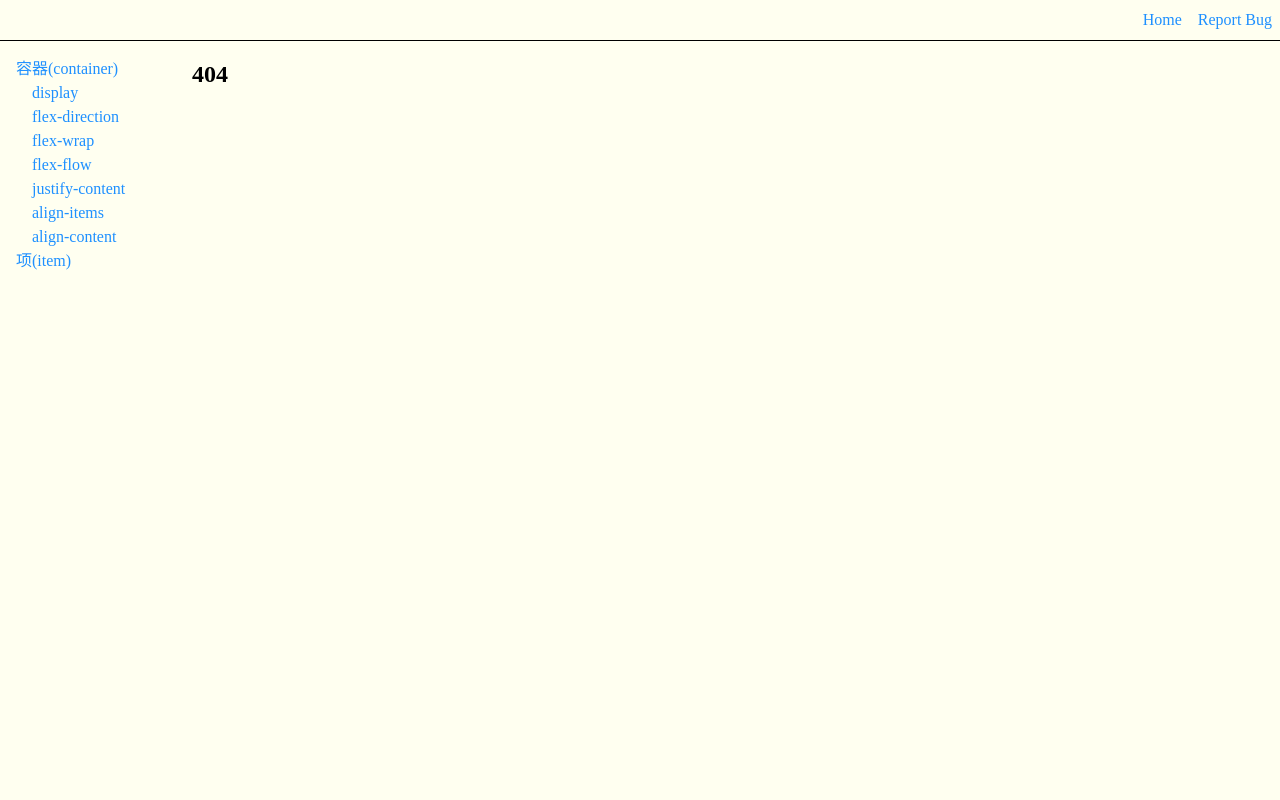
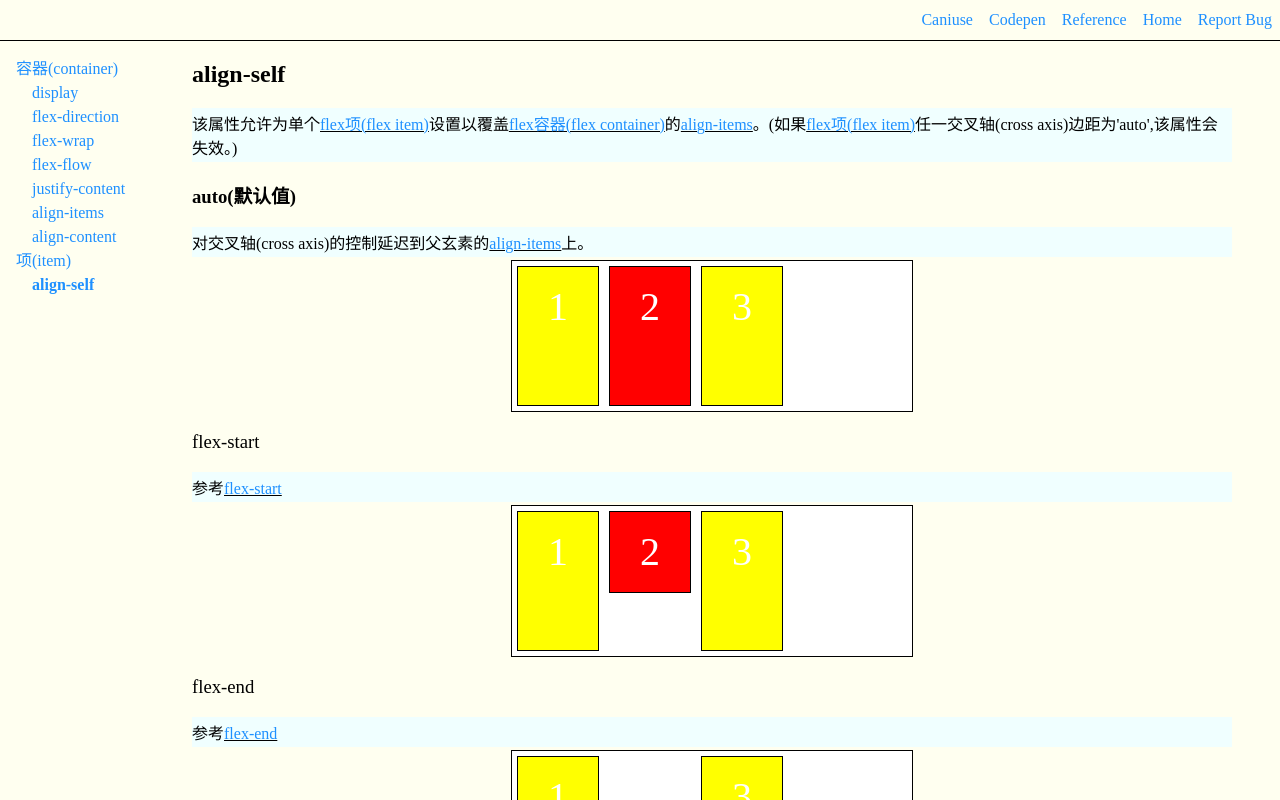
Before and after one commit to asurance/flex-tutorial, a Next.js app: page /item/AlignSelf in a window 1280 px wide. Before the commit this address had no page. Built offline with nearby package versions, Linux system fonts and the light colour scheme.

Commit message:
feat(align-self): 基本完成

```diff
--- a/components/Layout.tsx
+++ b/components/Layout.tsx
@@ -47,6 +47,10 @@ const containers: NavVO[] = [
 ]
 
 const items: NavVO[] = [
+    {
+        link: 'AlignSelf',
+        text: 'align-self',
+    },
 ]
 
 const Layout = ({
--- /dev/null
+++ b/pages/item/AlignSelf.tsx
@@ -0,0 +1,106 @@
+import FlexStyles from '../../styles/Flex.module.css'
+
+import { ReactElement } from 'react'
+import Layout from '../../components/Layout'
+import PropertyValue from '../../components/PropertyValue'
+import FlexContainer from '../../components/FlexContainer'
+import FlexItem from '../../components/FlexItem'
+import { Container, CrossAxis, Item } from '../../components/LinkItem'
+import { NavVO } from '../../interfaces/NavVO'
+import PropertyP from '../../components/PropertyP'
+import ArticleLink from '../../components/ArticleLink'
+
+const AlignItems = <ArticleLink href="/container/AlignItems" keep>align-items</ArticleLink>
+const FlexStart = <ArticleLink href="/container/AlignItems#flex-start" keep>flex-start</ArticleLink>
+const FlexEnd = <ArticleLink href="/container/AlignItems#flex-end" keep>flex-end</ArticleLink>
+const Center = <ArticleLink href="/container/AlignItems#center" keep>center</ArticleLink>
+const Baseline = <ArticleLink href="/container/AlignItems#baseline" keep>baseline</ArticleLink>
+const Stretch = <ArticleLink href="/container/AlignItems#stretch" keep>stretch</ArticleLink>
+
+const headNavs: NavVO[] = [
+    {
+        link: 'https://caniuse.com/?search=CSS%20property%3A%20align-self%3A%20Supported%20in%20Flex%20Layout',
+        text: 'Caniuse'
+    },
+    {
+        link: 'https://codepen.io/asurance/pen/abmrOmd',
+        text: 'Codepen'
+    },
+    {
+        link: 'https://www.w3.org/TR/css-flexbox-1/#align-items-property',
+        text: 'Reference',
+    },
+]
+
+const ContainerClassNames = [FlexStyles['container-larger']]
+const ItemClassNames = [FlexStyles['item-auto-height']]
+const SampleItemClassNames = [...ItemClassNames, FlexStyles['item-sample']]
+
+export default function AlignSelf(): ReactElement {
+    return <Layout title="align-self" navs={headNavs}>
+        <header><h1>align-self</h1></header>
+        <section>
+            <PropertyP>该属性允许为单个{Item}设置以覆盖{Container}的{AlignItems}。(如果{Item}任一{CrossAxis}边距为&apos;auto&apos;,该属性会失效。)</PropertyP>
+        </section>
+        <PropertyValue value="auto" isDefault>
+            <PropertyP>对{CrossAxis}的控制延迟到父玄素的{AlignItems}上。</PropertyP>
+            <section>
+                <FlexContainer className={ContainerClassNames}>
+                    <FlexItem className={ItemClassNames}>1</FlexItem>
+                    <FlexItem className={SampleItemClassNames}>2</FlexItem>
+                    <FlexItem className={ItemClassNames}>3</FlexItem>
+                </FlexContainer>
+            </section>
+        </PropertyValue>
+        <PropertyValue value="flex-start" >
+            <PropertyP>参考{FlexStart}</PropertyP>
+            <section>
+                <FlexContainer className={ContainerClassNames}>
+                    <FlexItem className={ItemClassNames}>1</FlexItem>
+                    <FlexItem style={{ alignSelf: 'flex-start' }} className={SampleItemClassNames}>2</FlexItem>
+                    <FlexItem className={ItemClassNames}>3</FlexItem>
+                </FlexContainer>
+            </section>
+        </PropertyValue>
+        <PropertyValue value="flex-end" >
+            <PropertyP>参考{FlexEnd}</PropertyP>
+            <section>
+                <FlexContainer className={ContainerClassNames}>
+                    <FlexItem className={ItemClassNames}>1</FlexItem>
+                    <FlexItem style={{ alignSelf: 'flex-end' }} className={SampleItemClassNames}>2</FlexItem>
+                    <FlexItem className={ItemClassNames}>3</FlexItem>
+                </FlexContainer>
+            </section>
+        </PropertyValue>
+        <PropertyValue value="center" >
+            <PropertyP>参考{Center}</PropertyP>
+            <section>
+                <FlexContainer className={ContainerClassNames}>
+                    <FlexItem className={ItemClassNames}>1</FlexItem>
+                    <FlexItem style={{ alignSelf: 'center' }} className={SampleItemClassNames}>2</FlexItem>
+                    <FlexItem className={ItemClassNames}>3</FlexItem>
+                </FlexContainer>
+            </section>
+        </PropertyValue>
+        <PropertyValue value="baseline" >
+            <PropertyP>参考{Baseline}</PropertyP>
+            <section>
+                <FlexContainer className={ContainerClassNames}>
+                    <FlexItem className={ItemClassNames}>1</FlexItem>
+                    <FlexItem style={{ alignSelf: 'baseline' }} className={SampleItemClassNames}>2</FlexItem>
+                    <FlexItem className={ItemClassNames}>3</FlexItem>
+                </FlexContainer>
+            </section>
+        </PropertyValue>
+        <PropertyValue value="stretch">
+            <PropertyP>参考{Stretch}</PropertyP>
+            <section>
+                <FlexContainer className={ContainerClassNames}>
+                    <FlexItem className={ItemClassNames}>1</FlexItem>
+                    <FlexItem style={{ alignSelf: 'stretch' }} className={SampleItemClassNames}>2</FlexItem>
+                    <FlexItem className={ItemClassNames}>3</FlexItem>
+                </FlexContainer>
+            </section>
+        </PropertyValue>
+    </Layout>
+}
--- a/styles/Flex.module.css
+++ b/styles/Flex.module.css
@@ -40,3 +40,7 @@
     line-height: 120px;
     font-size: 60px;
 }
+
+.item-sample {
+    background-color: red;
+}
```
